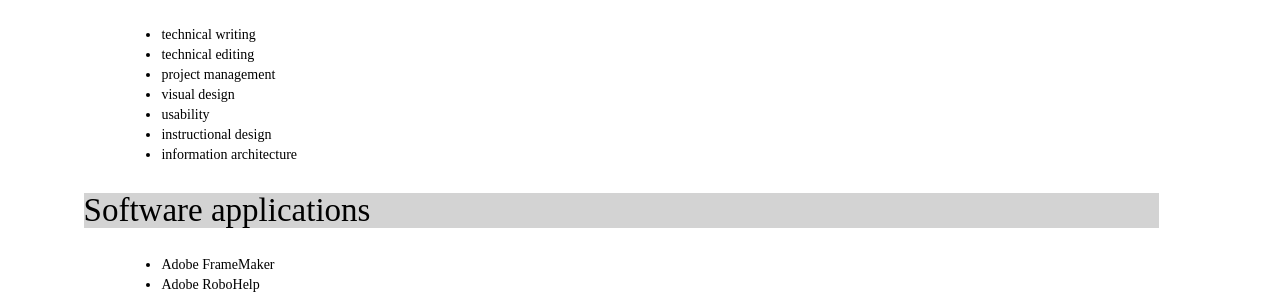
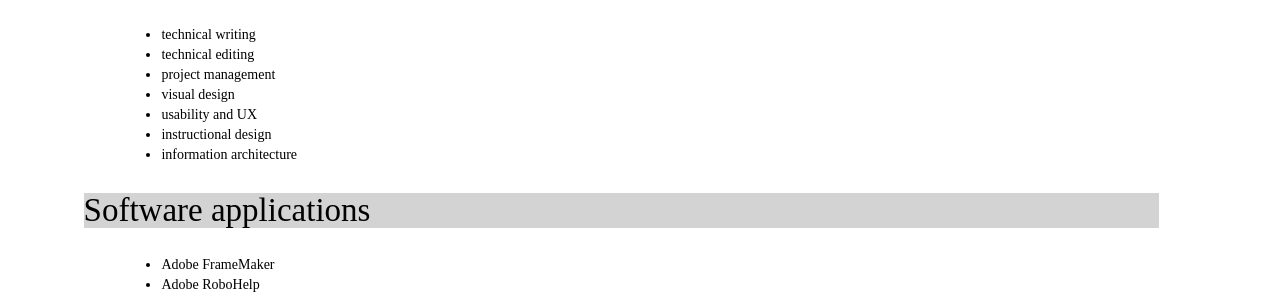
Before and after one commit to chris-milne/chris-milne.github.io, a Jekyll site: the page built from _posts/2016-06-25-Skills.markdown, in a window 1280 px wide. Shown: the part 252-549 px from the top of the page. Built offline with Jekyll 4.4.1, drawn with Linux system fonts in a browser that asks for light colours.

Commit message:
Update 2016-06-25-Skills.markdown

```diff
--- a/_posts/2016-06-25-Skills.markdown
+++ b/_posts/2016-06-25-Skills.markdown
@@ -11,7 +11,7 @@
 * technical editing
 * project management
 * visual design
-* usability
+* usability and UX
 * instructional design
 * information architecture
 
```
